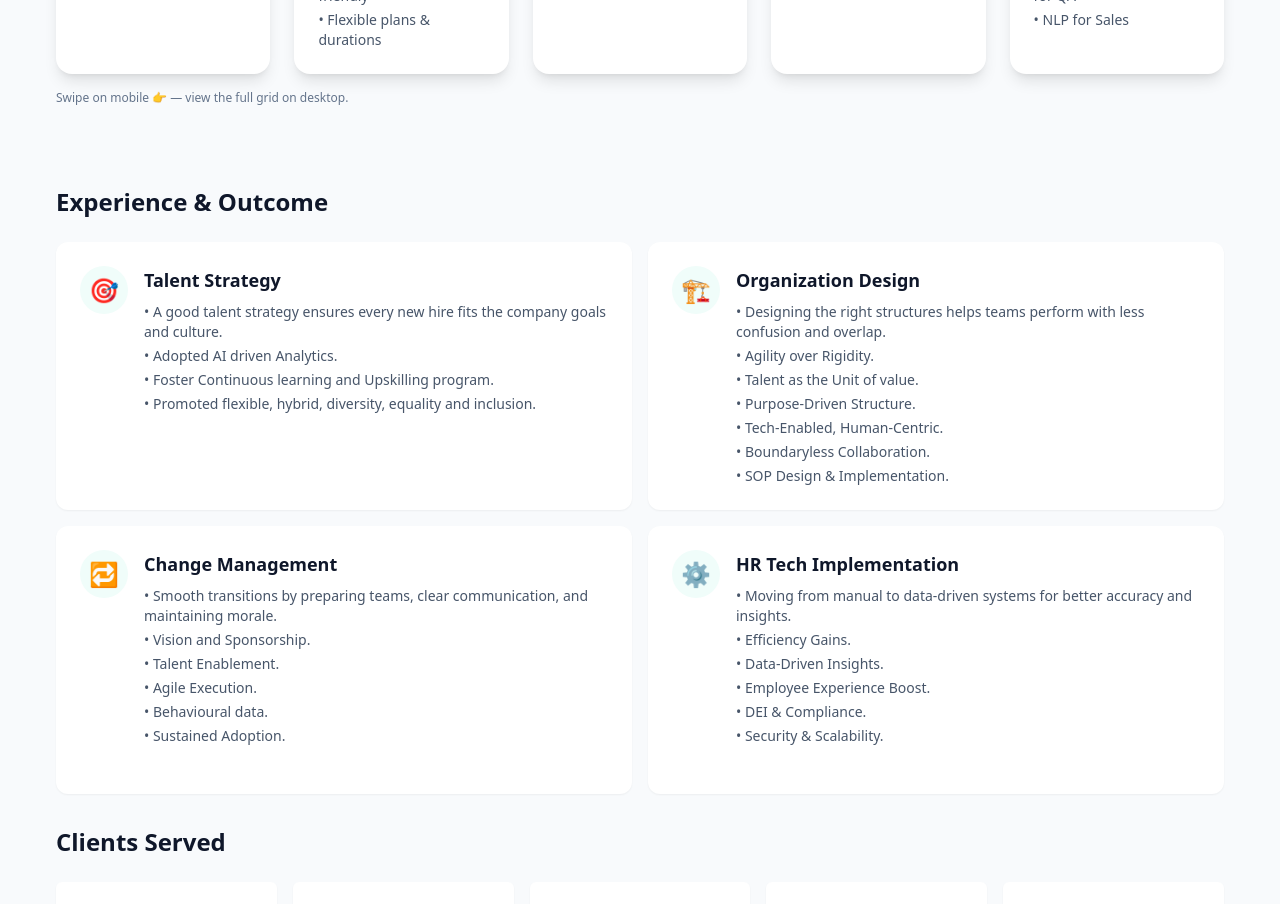
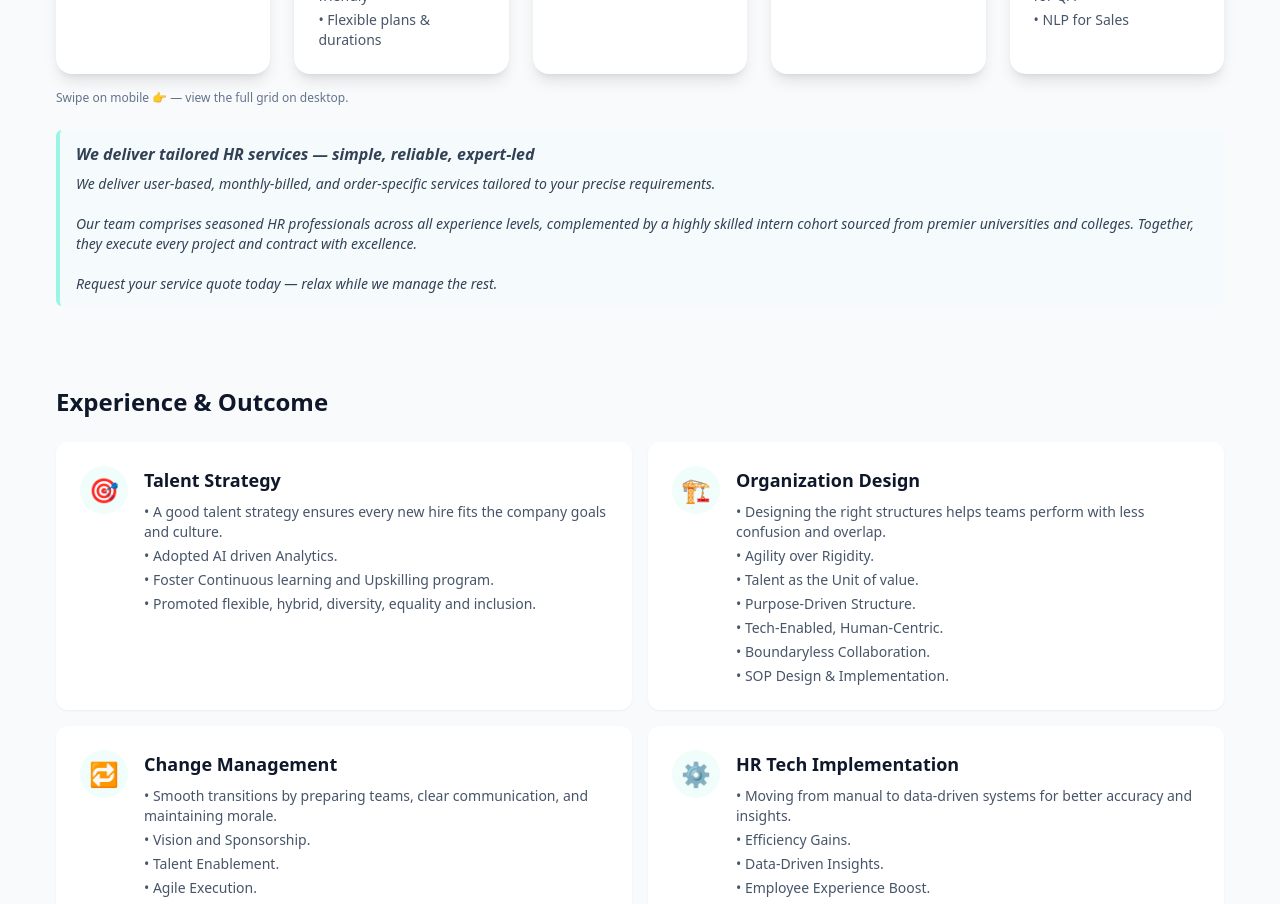
Before and after one commit to ritsroughworks/hr-portfolio, a React (Vite) app: page / in a window 1280 px wide. Shown: the part 1520-2424 px from the top of the page. Built offline with nearby package versions, Linux system fonts and the light colour scheme.

Commit message:
updated SkillCarousel.jsx
added new content on request for services provided

```diff
--- a/src/components/SkillsCarousel.jsx
+++ b/src/components/SkillsCarousel.jsx
@@ -18,7 +18,6 @@ export function SkillsCarousel() {
     { emoji: '🧑‍💼', title: 'HRBP Outsourcing', bullets: ['User-based HR partnering', 'Scalable HR support', 'End-to-end HR operations', 'Flexible billing models'] },
     { emoji: '📈', title: 'Methodologies', bullets: ['Agile', 'Kanban', 'Kaizen', 'ADKAR for Change Management', 'Pareto Methodology for Analysis', 'Fishbone Methodology for QA', 'NLP for Sales'] },
   ];
-
 
   return (
     <section className="max-w-[1200px] mx-auto px-4 py-10" id="skills">
@@ -48,10 +47,10 @@ export function SkillsCarousel() {
           display: none !important;
         }
 
-        /* Force swiper slides to be flex containers and allow height auto (Swiper sometimes sets inline heights) */
+        /* Force swiper slides to be flex columns and allow height auto (override Swiper inline heights) */
         .skills-swiper .swiper-slide {
-          display: flex;
-          flex-direction: column;
+          display: flex !important;
+          flex-direction: column !important;
           height: auto !important;
         }
       `}</style>
@@ -120,6 +119,21 @@ export function SkillsCarousel() {
       <p className="text-xs text-slate-500 mt-4">
         Swipe on mobile 👉 — view the full grid on desktop.
       </p>
+
+      {/* Informational block (styled like your blockquote, without an actual quotation) */}
+      <div className="mt-6">
+        <blockquote className="border-l-4 border-teal-200 pl-4 italic text-slate-700 bg-teal-50/40 rounded-md p-3">
+          <div className="font-semibold">We deliver tailored HR services — simple, reliable, expert-led</div>
+          <div className="mt-2 text-sm">
+            We deliver user-based, monthly-billed, and order-specific services tailored to your precise requirements.
+            <br /><br />
+            Our team comprises seasoned HR professionals across all experience levels, complemented by a highly skilled intern cohort sourced from premier universities and colleges. Together, they execute every project and contract with excellence.
+            <br /><br />
+            Request your service quote today — relax while we manage the rest.
+          </div>
+        </blockquote>
+      </div>
+
     </section>
   );
 }
```
